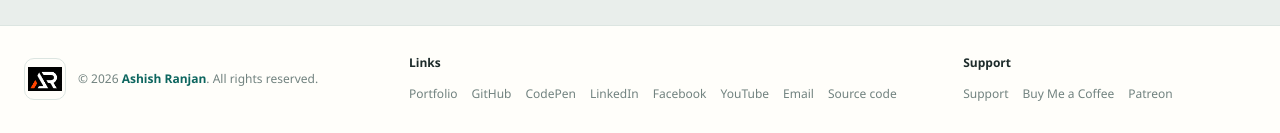
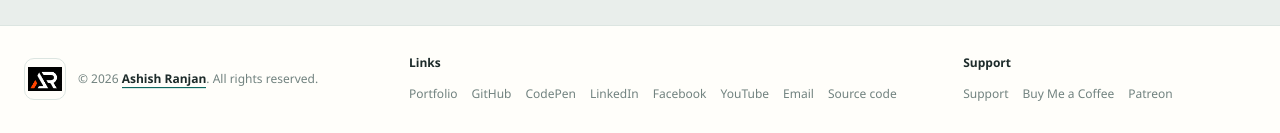
Before and after one commit to a2rp/project-estimation-tool, a React (Vite) app: page / in a window 1280 px wide. In both pictures the pointer is over the link "Ashish Ranjan". Shown: the part 1412-1545 px from the top of the page. Built offline with nearby package versions, Linux system fonts and the light colour scheme.

Commit message:
style: keep footer hover effects to borders and shadows

```diff
--- a/src/components/appFooter/styles.module.css
+++ b/src/components/appFooter/styles.module.css
@@ -50,13 +50,16 @@
 
     p a {
       color: var(--color-ink);
+      border-bottom: 1px solid transparent;
       font-weight: 700;
+      transition: border-color 160ms ease, box-shadow 160ms ease;
     }
 
     p a:hover,
     p a:focus-visible {
-      color: var(--color-teal-dark);
+      border-color: var(--color-teal-dark);
       outline: none;
+      box-shadow: 0 1px 0 rgb(20 127 117 / 16%);
     }
   }
 
```
